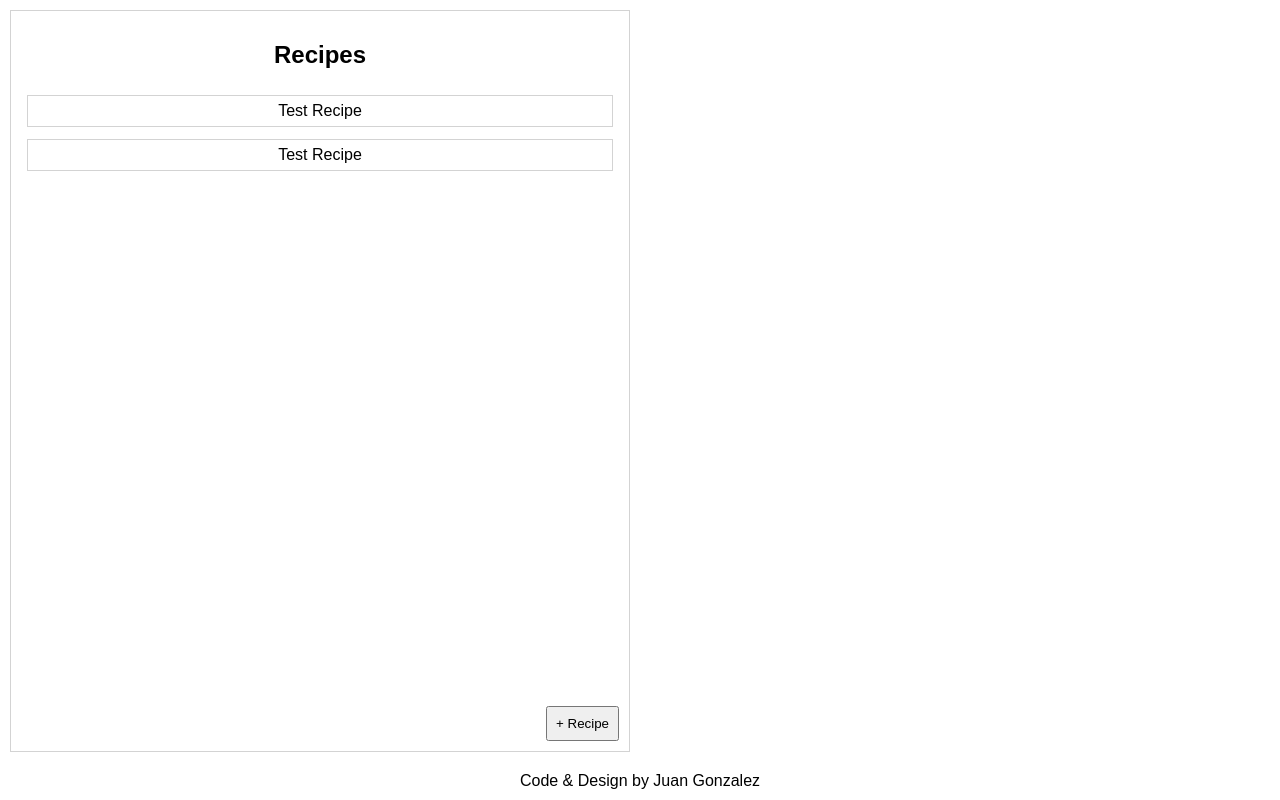
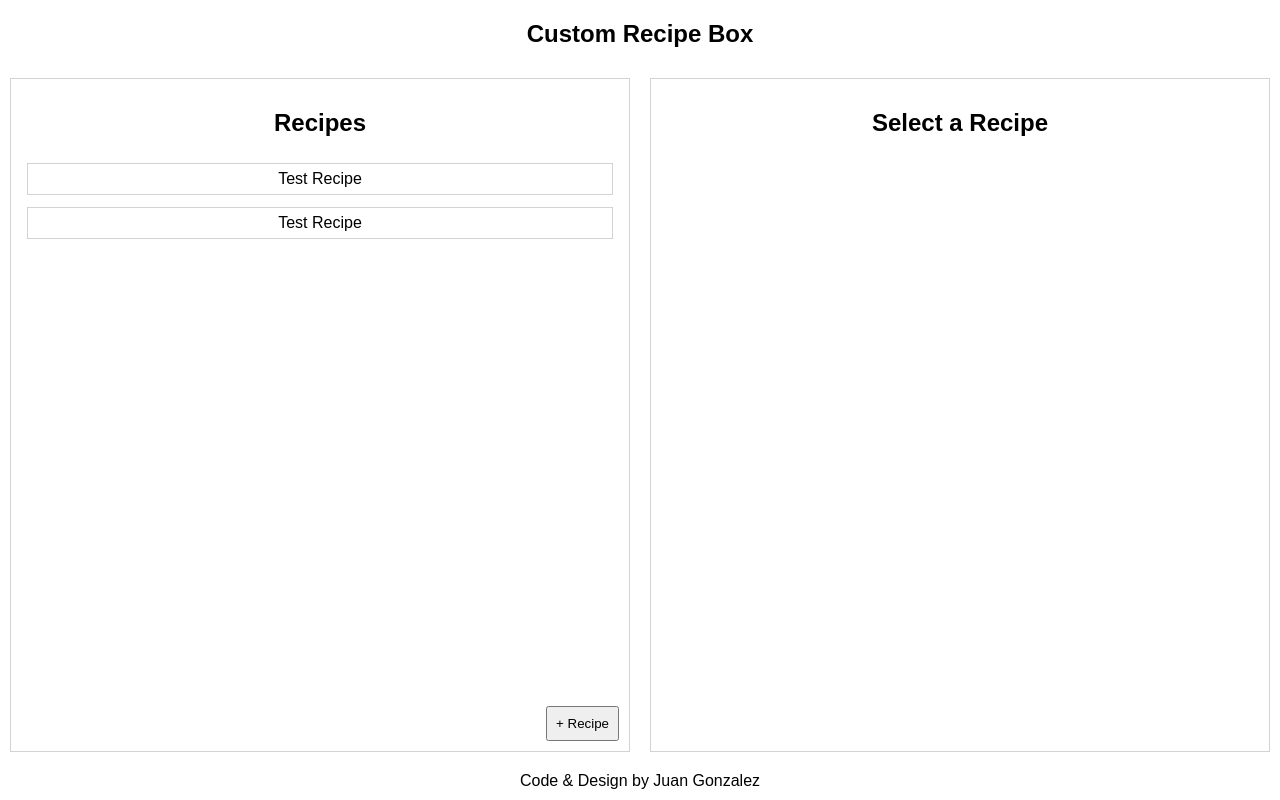
Before and after one commit to 1moosey1/recipe-box, a React (Create React App) app: page / in a window 1280 px wide. Built offline with nearby package versions, Linux system fonts and the light colour scheme.

Commit message:
Added utility Header component and IngredientBox component

```diff
--- a/src/App.js
+++ b/src/App.js
@@ -1,13 +1,20 @@
 import React from 'react';
+import Header from './components/utility/Header';
 import RecipeBox from './components/RecipeBox';
+import IngredientBox from './components/IngredientBox';
 
 const App = props => {
 
     return (
         <div className="root">
 
+            <Header>
+               Custom Recipe Box
+            </Header>
+
             <div className="app">
                 <RecipeBox/>
+                <IngredientBox/>
             </div>
 
             <footer>
--- /dev/null
+++ b/src/components/IngredientBox.js
@@ -0,0 +1,21 @@
+import React from 'react';
+import Header from './utility/Header';
+import Scrollable from './utility/Scrollable';
+
+const IngredientBox = props => {
+
+    return(
+        <div className="box">
+
+            <Header>
+                Select a Recipe
+            </Header>
+
+            <Scrollable>
+            </Scrollable>
+
+        </div>
+    );
+};
+
+export default IngredientBox;
--- a/src/components/RecipeBox.js
+++ b/src/components/RecipeBox.js
@@ -1,4 +1,5 @@
 import React from 'react';
+import Header from './utility/Header';
 import Scrollable from './utility/Scrollable';
 import Recipe from './Recipe';
 import Button from './utility/Button';
@@ -8,7 +9,9 @@ const RecipeBox = props => {
     return (
         <div className="box">
 
-            <h2> Recipes </h2>
+            <Header>
+                Recipes
+            </Header>
 
             <Scrollable>
                 <Recipe title="Test Recipe"/>
--- /dev/null
+++ b/src/components/utility/Header.js
@@ -0,0 +1,18 @@
+import React from 'react';
+import PropTypes from 'prop-types';
+
+const Header = props => {
+
+    return(
+        <h2>
+            {props.children}
+        </h2>
+    );
+};
+
+Header.propTypes = {
+
+    children: PropTypes.string.isRequired
+};
+
+export default Header;
--- a/src/index.css
+++ b/src/index.css
@@ -35,6 +35,7 @@ footer {
   display: flex;
   flex-direction: column;
   height: 100%;
+  text-align: center;
 }
 
 .app {
```
